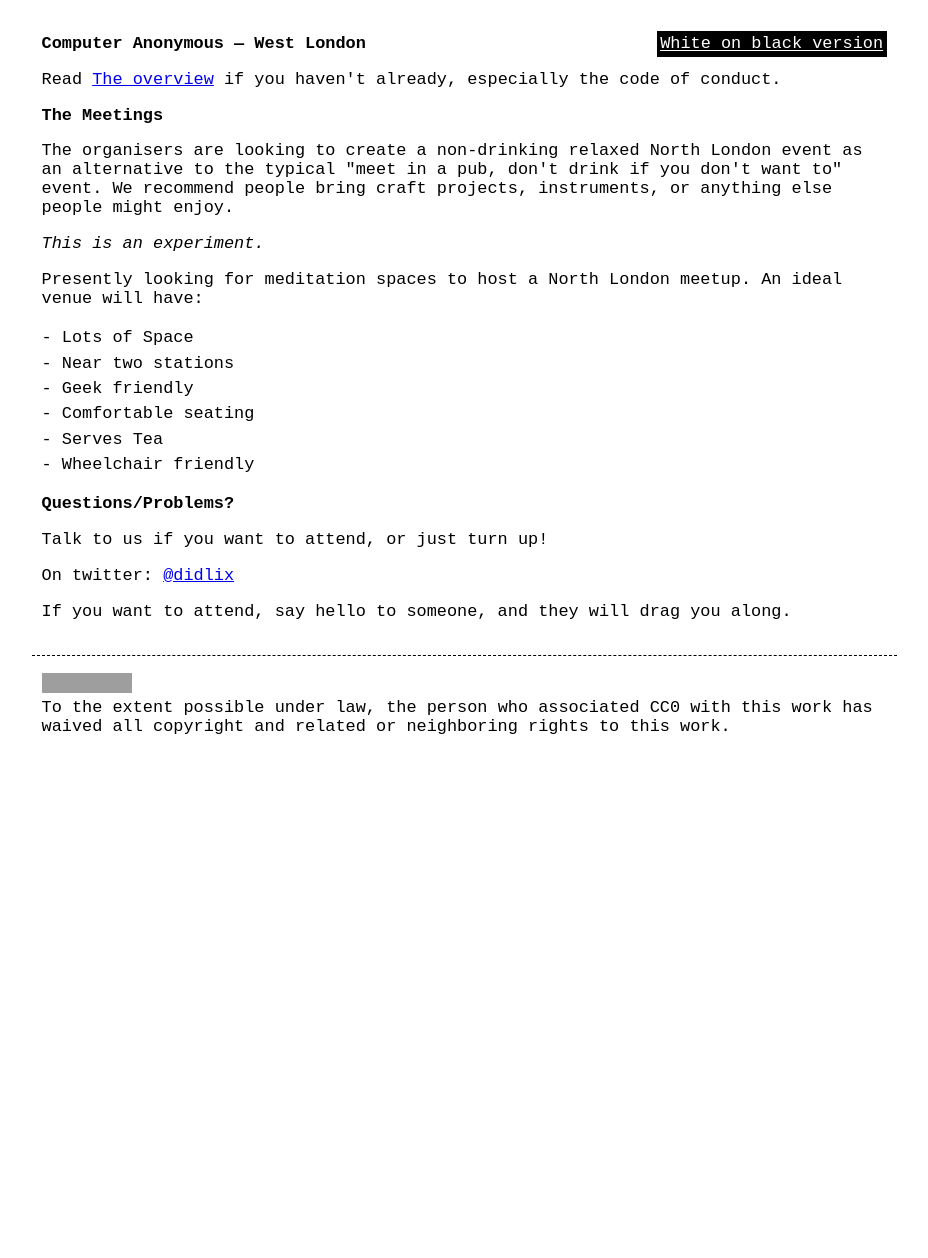
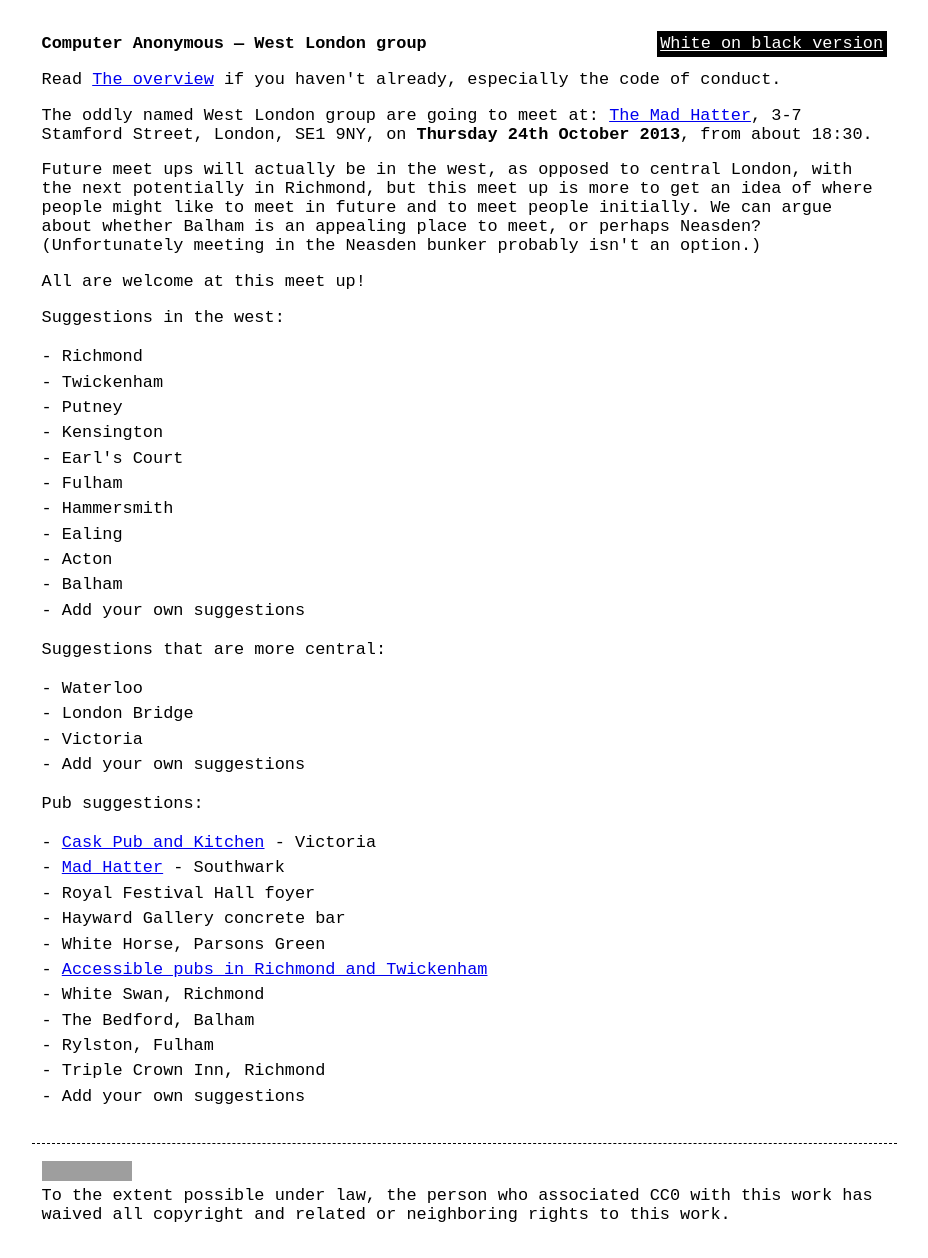
Before and after one commit to computeranonymous/computer, a Jekyll site: the page built from uk_west_london.html, in a window 1280 px wide. Shown: the whole page, without its empty margins (176-1104 px from the left). Built offline with Jekyll 4.4.1, drawn with Linux system fonts in a browser that asks for light colours; before the commit the page ends 900 px from its top, so only the background shows below that; grey boxes are pictures that could not be loaded.

```diff
--- a/uk_west_london.html
+++ b/uk_west_london.html
@@ -1,33 +1,45 @@
 ---
 layout: base
-title: Computer Anonymous West London
+title: Computer Anonymous - West London
 ---
-<h1>Computer Anonymous — West London</h1>
-<p>
-    Read <a href="index.html">The overview</a> if you haven't already, especially the code of conduct.
+<h1>Computer Anonymous — West London group</h1>
+
+<p>Read <a href="index.html">The overview</a> if you haven't already, especially the code of conduct.</p>
+<p>The oddly named West London group are going to meet at: <a href="http://www.madhatterhotel.co.uk">The Mad Hatter</a>,
+3-7 Stamford Street, London, SE1 9NY, on <b>Thursday 24th October 2013</b>, from about 18:30.
 </p>
-
-<h2>The Meetings</h2>
-
-<p>The organisers are looking to create a non-drinking relaxed North London event as an alternative to the typical "meet in a pub, don't drink if you don't want to" event. We recommend people bring craft projects, instruments, or anything else people might enjoy.</p>
-
-<p><em>This is an experiment.</em></p>
-
-<p>Presently looking for meditation spaces to host a North London meetup. An ideal venue will have:</p>
-
-<ul>
-  <li>Lots of Space</li>
-  <li>Near two stations</li>
-  <li>Geek friendly</li>
-  <li>Comfortable seating</li>
-  <li>Serves Tea</li>
-  <li>Wheelchair friendly</li>
+<p>Future meet ups will actually be in the west, as opposed to central London, with the next potentially in Richmond, but this meet up is more to get an idea of where people might like to meet in future and to meet people initially. We can argue about whether Balham is an appealing place to meet, or perhaps Neasden? (Unfortunately meeting in the Neasden bunker probably isn't an option.)</p>
+<p>All are welcome at this meet up!</p>
+<p>Suggestions in the west:</p>
+<ul><li>Richmond</li>
+      <li>Twickenham</li>
+            <li>Putney</li>
+            <li>Kensington</li>
+            <li>Earl's Court</li>
+            <li>Fulham</li>
+            <li>Hammersmith</li>
+            <li>Ealing</li>
+            <li>Acton</li>
+            <li>Balham</li>
+            <li>Add your own suggestions</li>
+</ul>
+<p>Suggestions that are more central:</p>
+<ul><li>Waterloo</li>
+      <li>London Bridge</li>
+      <li>Victoria</li>
+      <li>Add your own suggestions</li>
 </ul>
 
-<h3>Questions/Problems?</h3>
-
-<p>Talk to us if you want to attend, or just turn up!</p>
-
-<p>On twitter: <a href="http://twitter.com/didlix">@didlix</a></p>
-
-<p>If you want to attend, say hello to someone, and they will drag you along.</p>
+<p>Pub suggestions:</p>
+<ul><li><a href="http://www.caskpubandkitchen.com">Cask Pub and Kitchen</a> - Victoria</li>
+      <li><a href="http://www.madhatterhotel.co.uk">Mad Hatter</a> - Southwark</li>
+      <li>Royal Festival Hall foyer</li>
+      <li>Hayward Gallery concrete bar</li>
+      <li>White Horse, Parsons Green</li>
+      <li><a href="http://www.accessrichmond.co.uk/drinking.html">Accessible pubs in Richmond and Twickenham</a></li>
+      <li>White Swan, Richmond</li>
+      <li>The Bedford, Balham</li>
+      <li>Rylston, Fulham</li>
+      <li>Triple Crown Inn, Richmond</li>
+      <li>Add your own suggestions</li>
+</ul>
```
Also changed, not shown: uk_north_london.html (added, +33 -0 lines).
